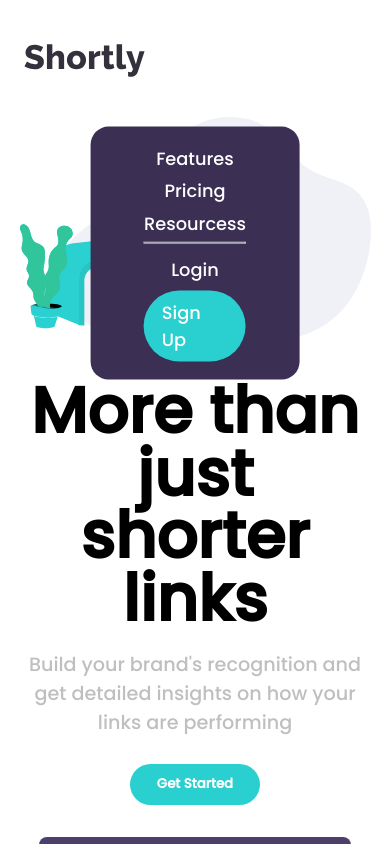
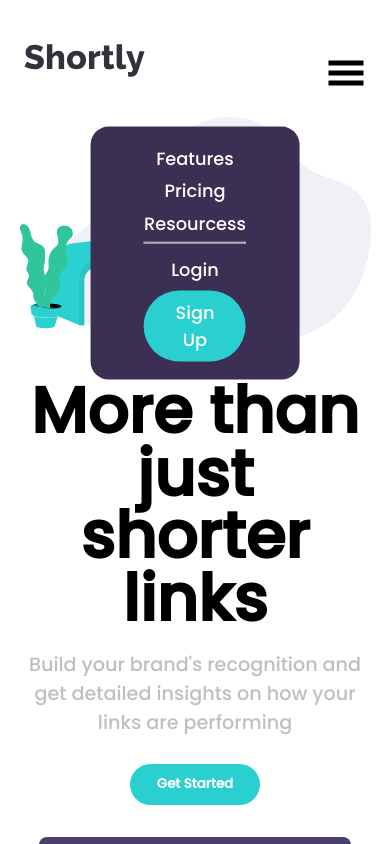
Before and after one commit to Blazrr/shortenUrl, a React (Create React App) app: page / in a window 390 px wide. Both pictures are taken after a click on the button 346 px from the left and 76 px from the top of the page. Shown: the top 844 px of the page. Built offline with nearby package versions, Linux system fonts and the light colour scheme.

Commit message:
Mobile navbar fixed

```diff
--- a/src/Components/Header.js
+++ b/src/Components/Header.js
@@ -30,7 +30,7 @@ export default function Header() {
 
        {openModal &&  <Mobilenavbar/> }
 
-     <button className='hamburger' onClick={() => {setOpenModal(!openModal)} } >   <GiHamburgerMenu  size={40} />  </button>
+     <button className='hamburger' onClick={() => {setOpenModal(!openModal)} } >   <GiHamburgerMenu  size={40} color='black' />  </button>
 
     </div>
 
--- a/src/Components/styles/mobilenavbar.css
+++ b/src/Components/styles/mobilenavbar.css
@@ -33,6 +33,7 @@
   justify-content: center;
   align-items: center;
   margin-top: 0.4em;
+  text-align: center;
 }
 
 @media only screen and (min-width: 1200px) {
--- a/src/Components/styles/mobilenavbar.scss
+++ b/src/Components/styles/mobilenavbar.scss
@@ -13,37 +13,37 @@
       list-style-type: none;
       color: white;
       text-align: center;
-      margin-bottom: .3em;
+      margin-bottom: 0.3em;
 
       &:hover {
         color: black;
         transform: scale(1.05);
-        transition: all ease-in .1s;
+        transition: all ease-in 0.1s;
         cursor: pointer;
       }
     }
   }
 
   .logs {
-    margin-top: .7em;
+    margin-top: 0.7em;
 
     & a:hover {
       color: black;
       transform: scale(1.05);
-      transition: all ease-in .1s;
+      transition: all ease-in 0.1s;
       cursor: pointer;
     }
 
     a {
       justify-content: center;
       align-items: center;
-      margin-top: .4em;
+      margin-top: 0.4em;
+      text-align: center;
     }
   }
 }
 
 @media only screen and (min-width: 1200px) {
-
   .mobile-navbar {
     display: none;
   }
--- a/src/style.css
+++ b/src/style.css
@@ -116,6 +116,7 @@ button {
   border: none;
   font-weight: bold;
   margin-top: 2em;
+  text-align: center;
 }
 button:hover {
   background-color: hsl(180deg, 98%, 52%);
```
Also changed, not shown: 2 other files (tests, documents, lock files or other folders).
